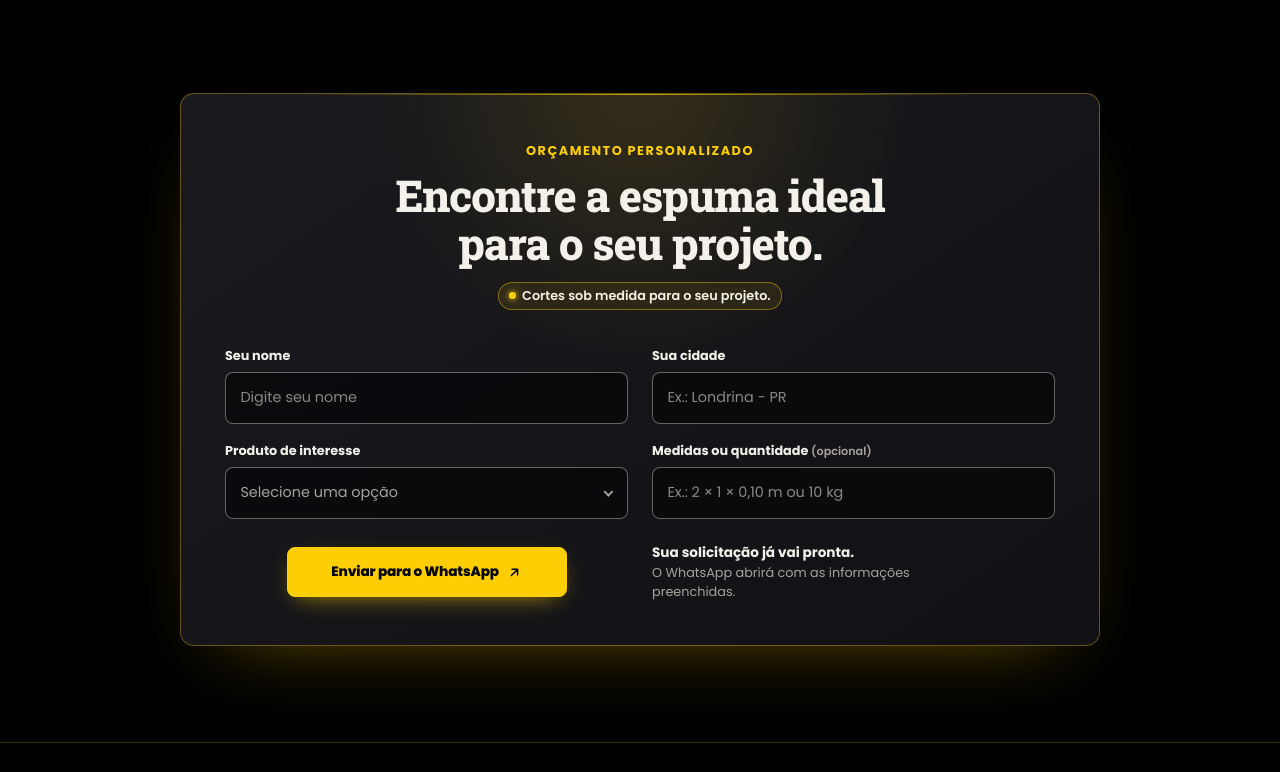
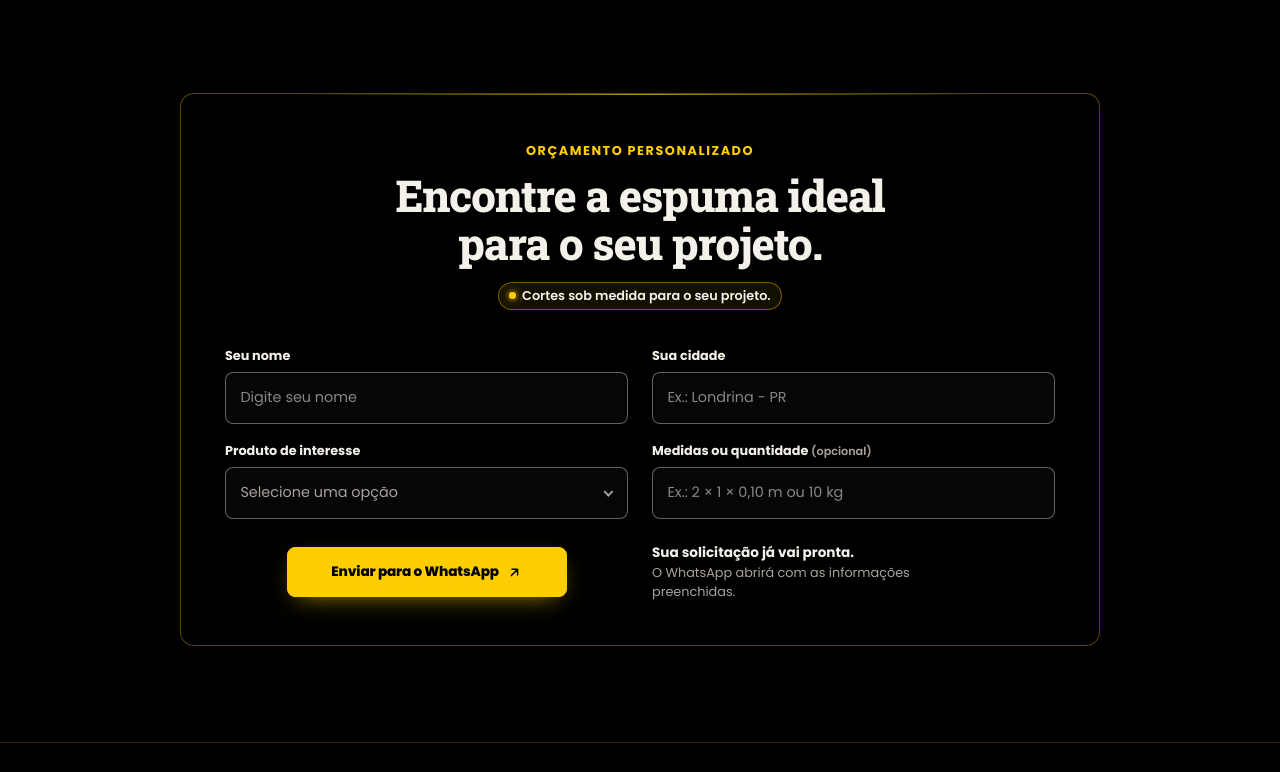
Before and after one commit to alvodigital01/rochadecorespumas, a website with bundled scripts: page index.html in a window 1280 px wide. Shown: the part 2085-2857 px from the top of the page. Built offline with nearby package versions, Linux system fonts and the light colour scheme.

Commit message:
Update styles.css

```diff
--- a/css/styles.css
+++ b/css/styles.css
@@ -1075,14 +1075,10 @@ button { font: inherit; cursor: pointer; }
   margin-inline: auto;
   padding: clamp(1.5rem, 3.5vw, 2.75rem);
   overflow: hidden;
-  background:
-    radial-gradient(circle at 50% 0%, rgba(254, 206, 5, 0.12), transparent 38%),
-    linear-gradient(145deg, #19191e, #111115);
+  background: #000000;
   border: 1px solid rgba(254, 206, 5, 0.34);
   border-radius: var(--radius);
-  box-shadow:
-    0 30px 75px -44px rgba(254, 206, 5, 0.46),
-    0 22px 50px -32px rgba(0, 0, 0, 0.95);
+  box-shadow: none;
 }
 
 .orcamento__panel::before {
```
